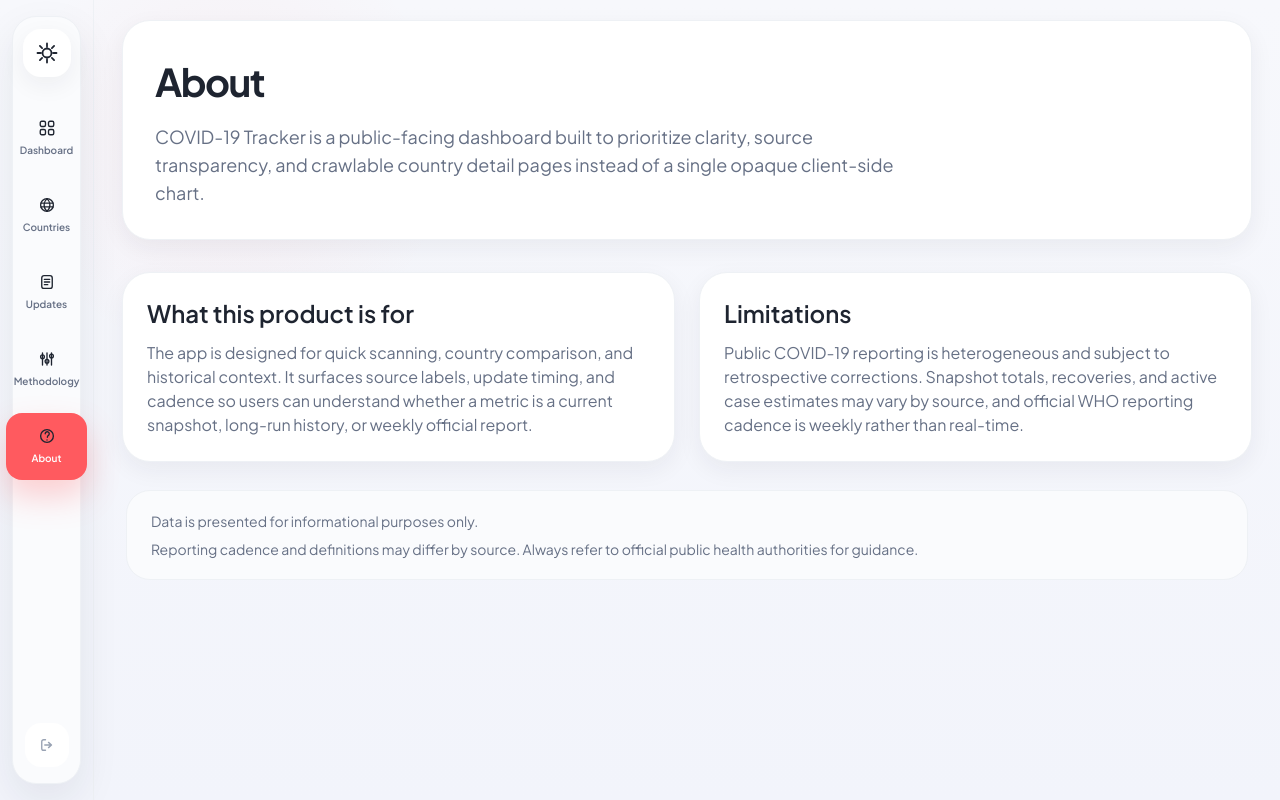
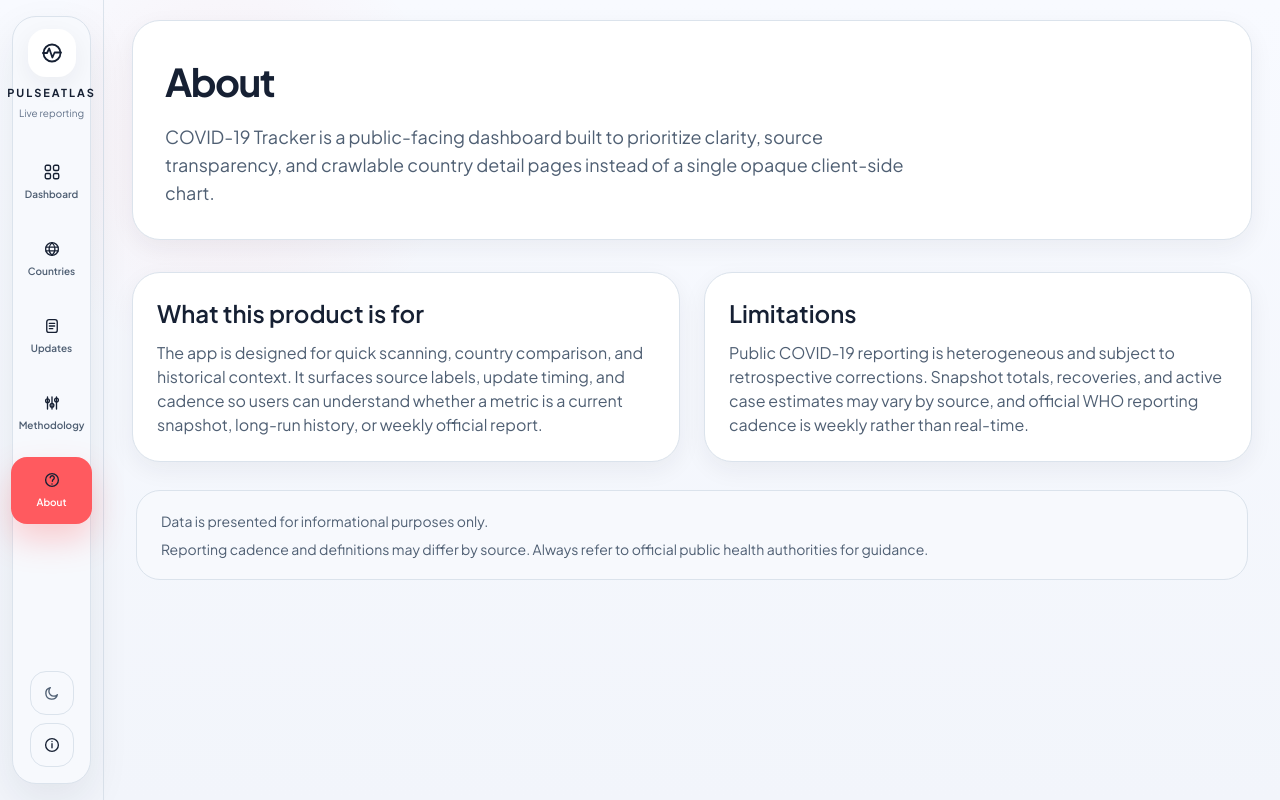
Before and after one commit to Nischhalsubba/corona_tracker, a Next.js app: page /about in a window 1280 px wide. Built offline with nearby package versions, Linux system fonts and the light colour scheme; no server answers.

Commit message:
feat: add interactive map, theme toggle, dummy branding, and full README refresh

```diff
--- a/app/globals.css
+++ b/app/globals.css
@@ -1,24 +1,48 @@
 @import "tailwindcss";
 
-:root {
-  --background: #f5f6fa;
-  --background-soft: #fafbfd;
-  --foreground: #1e2430;
+:root,
+:root[data-theme="light"] {
+  --background: #f2f5fb;
+  --background-soft: #f8faff;
+  --foreground: #162033;
   --surface: #ffffff;
-  --surface-soft: #fafbfd;
-  --border: #eef1f5;
+  --surface-soft: #f7f9fd;
+  --border: #dbe3ec;
   --primary: #ff5a5f;
   --primary-hover: #f24a50;
   --primary-soft: #ffe8e8;
-  --positive: #34c759;
-  --caution: #ffb020;
+  --positive: #2f9e5a;
+  --caution: #b87400;
   --negative: #ff5a5f;
-  --info: #4c7dff;
-  --text-secondary: #667085;
-  --text-tertiary: #98a2b3;
-  --muted: #667085;
+  --info: #2e64e6;
+  --text-secondary: #4f5f73;
+  --text-tertiary: #64748b;
+  --muted: #4f5f73;
   --shadow-sm: 0 8px 24px rgba(31, 41, 55, 0.06);
   --shadow-md: 0 16px 40px rgba(31, 41, 55, 0.08);
+  color-scheme: light;
+}
+
+:root[data-theme="dark"] {
+  --background: #0f1724;
+  --background-soft: #162132;
+  --foreground: #f7fbff;
+  --surface: #132033;
+  --surface-soft: #19283c;
+  --border: #2b3a4c;
+  --primary: #ff6f74;
+  --primary-hover: #ff8c90;
+  --primary-soft: rgba(255, 111, 116, 0.14);
+  --positive: #49d17a;
+  --caution: #ffca63;
+  --negative: #ff7e83;
+  --info: #74a7ff;
+  --text-secondary: #d0dae8;
+  --text-tertiary: #aebacc;
+  --muted: #d0dae8;
+  --shadow-sm: 0 12px 34px rgba(0, 0, 0, 0.28);
+  --shadow-md: 0 24px 48px rgba(0, 0, 0, 0.32);
+  color-scheme: dark;
 }
 
 * {
@@ -34,8 +58,8 @@ body {
   min-height: 100vh;
   color: var(--foreground);
   background:
-    radial-gradient(circle at 18% 18%, rgba(255, 90, 95, 0.06), transparent 18%),
-    linear-gradient(180deg, #f7f8fc 0%, #f2f4fb 100%);
+    radial-gradient(circle at 18% 18%, rgba(255, 90, 95, 0.07), transparent 18%),
+    linear-gradient(180deg, var(--background-soft) 0%, var(--background) 100%);
   font-family: var(--font-body), sans-serif;
 }
 
@@ -82,7 +106,7 @@ button {
 }
 
 .metric-gradient {
-  background: linear-gradient(180deg, #ffffff 0%, #fcfcfe 100%);
+  background: linear-gradient(180deg, var(--surface) 0%, var(--surface-soft) 100%);
 }
 
 .soft-panel {
@@ -119,6 +143,18 @@ button {
   padding-left: 0;
 }
 
+.tracker-map-region {
+  transition:
+    fill 180ms ease,
+    opacity 180ms ease,
+    transform 180ms ease;
+}
+
+.tracker-map-region:hover {
+  fill: var(--primary-hover) !important;
+  opacity: 1 !important;
+}
+
 @keyframes page-enter {
   from {
     opacity: 0;
--- a/app/layout.tsx
+++ b/app/layout.tsx
@@ -22,7 +22,7 @@ export const metadata: Metadata = {
   description:
     "Track COVID-19 cases, recoveries, deaths, and country trends in one dashboard. Explore global metrics, country rankings, historical charts, and transparent data sources.",
   openGraph: {
-    title: "COVID-19 Tracker",
+    title: siteName,
     description:
       "Global and country-level COVID-19 reporting with source labels, update cadence, and historical trend views.",
     type: "website"
@@ -34,8 +34,18 @@ export const metadata: Metadata = {
 
 export default function RootLayout({ children }: { children: React.ReactNode }) {
   return (
-    <html lang="en" className={bodyFont.variable}>
+    <html lang="en" className={bodyFont.variable} suppressHydrationWarning>
       <body>
+        <script
+          dangerouslySetInnerHTML={{
+            __html: `
+              (function () {
+                var stored = localStorage.getItem('pulseatlas-theme');
+                document.documentElement.dataset.theme = stored === 'dark' ? 'dark' : 'light';
+              })();
+            `
+          }}
+        />
         <div className="dashboard-shell">
           <SiteHeader />
           <div className="content-shell">
--- a/components/country-table.tsx
+++ b/components/country-table.tsx
@@ -99,7 +99,7 @@ export function CountryTable({ countries }: { countries: CountrySnapshot[] }) {
                 <td className="rounded-r-2xl px-3 py-4">
                   <Link
                     href={`/countries/${country.slug}`}
-                    className="inline-flex rounded-[14px] bg-[var(--primary-soft)] px-3 py-2 font-semibold text-[var(--primary)] transition hover:bg-[#ffdada]"
+                    className="inline-flex rounded-[14px] bg-[var(--primary-soft)] px-3 py-2 font-semibold text-[var(--primary)] transition hover:opacity-90"
                   >
                     View country
                   </Link>
--- a/components/site-header.tsx
+++ b/components/site-header.tsx
@@ -3,6 +3,8 @@
 import Link from "next/link";
 import { usePathname } from "next/navigation";
 
+import { ThemeToggle } from "@/components/theme-toggle";
+import { siteName } from "@/lib/site";
 import { cn } from "@/lib/utils";
 
 const navItems = [
@@ -17,15 +19,21 @@ export function SiteHeader() {
   const pathname = usePathname();
 
   return (
-    <aside className="border-b border-[var(--border)] bg-transparent lg:min-h-screen lg:w-[94px] lg:border-b-0 lg:border-r lg:px-3 lg:py-4">
+    <aside className="border-b border-[var(--border)] bg-transparent lg:min-h-screen lg:w-[104px] lg:border-b-0 lg:border-r lg:px-3 lg:py-4">
       <div className="soft-panel soft-shadow mx-auto flex items-center justify-between rounded-[24px] p-3 lg:sticky lg:top-4 lg:min-h-[calc(100vh-32px)] lg:flex-col lg:justify-start lg:gap-5">
-        <Link
-          href="/"
-          className="flex h-12 w-12 items-center justify-center rounded-[18px] bg-[var(--surface)] text-[var(--primary)] shadow-[var(--shadow-sm)]"
-          aria-label="COVID-19 Tracker home"
-        >
-          <VirusIcon className="h-6 w-6" />
-        </Link>
+        <div className="flex items-center gap-3 lg:flex-col lg:gap-2">
+          <Link
+            href="/"
+            className="flex h-12 w-12 items-center justify-center rounded-[18px] bg-[var(--surface)] text-[var(--primary)] shadow-[var(--shadow-sm)]"
+            aria-label={`${siteName} home`}
+          >
+            <PulseIcon className="h-6 w-6" />
+          </Link>
+          <div className="hidden text-center lg:block">
+            <div className="text-[11px] font-bold uppercase tracking-[0.18em] text-[var(--foreground)]">{siteName}</div>
+            <div className="mt-1 text-[10px] text-[var(--text-tertiary)]">Live reporting</div>
+          </div>
+        </div>
 
         <nav aria-label="Primary navigation" className="flex items-center gap-2 lg:flex-1 lg:flex-col lg:gap-2.5 lg:pt-2">
           {navItems.map((item) => {
@@ -52,8 +60,15 @@ export function SiteHeader() {
           })}
         </nav>
 
-        <div className="hidden lg:flex lg:h-11 lg:w-11 lg:items-center lg:justify-center lg:rounded-[16px] lg:bg-[var(--surface)] lg:text-[var(--text-tertiary)] lg:mb-1">
-          <LogoutIcon className="h-4.5 w-4.5" />
+        <div className="flex items-center gap-2 lg:flex-col lg:items-center lg:gap-2 lg:pb-1">
+          <ThemeToggle />
+          <Link
+            href="/about"
+            className="soft-panel flex h-11 w-11 items-center justify-center rounded-[16px] text-[var(--text-tertiary)] hover:-translate-y-0.5 hover:text-[var(--foreground)]"
+            aria-label="Open about page"
+          >
+            <InfoIcon className="h-4.5 w-4.5" />
+          </Link>
         </div>
       </div>
     </aside>
@@ -74,15 +89,11 @@ function iconProps(className?: string) {
   };
 }
 
-function VirusIcon({ className }: { className?: string }) {
+function PulseIcon({ className }: { className?: string }) {
   return (
     <svg {...iconProps(className)}>
-      <circle cx="12" cy="12" r="4.5" />
-      <path d="M12 2.5v3M12 18.5v3M4.9 4.9l2.2 2.2M16.9 16.9l2.2 2.2M2.5 12h3M18.5 12h3M4.9 19.1l2.2-2.2M16.9 7.1l2.2-2.2" />
-      <circle cx="12" cy="7.2" r="1" fill="currentColor" stroke="none" />
-      <circle cx="16.8" cy="12" r="1" fill="currentColor" stroke="none" />
-      <circle cx="12" cy="16.8" r="1" fill="currentColor" stroke="none" />
-      <circle cx="7.2" cy="12" r="1" fill="currentColor" stroke="none" />
+      <path d="M3 12h4l2.2-4.5 3.2 9 2.2-5H21" />
+      <circle cx="12" cy="12" r="8.5" />
     </svg>
   );
 }
@@ -137,11 +148,11 @@ function HelpIcon({ className }: { className?: string }) {
   );
 }
 
-function LogoutIcon({ className }: { className?: string }) {
+function InfoIcon({ className }: { className?: string }) {
   return (
     <svg {...iconProps(className)}>
-      <path d="M10 5H7.5A2.5 2.5 0 0 0 5 7.5v9A2.5 2.5 0 0 0 7.5 19H10" />
-      <path d="M14 8.5 18 12l-4 3.5M18 12H9" />
+      <circle cx="12" cy="12" r="8.5" />
+      <path d="M12 10.2v5.6M12 7.3h.01" />
     </svg>
   );
 }
--- /dev/null
+++ b/components/theme-toggle.tsx
@@ -0,0 +1,69 @@
+"use client";
+
+import { useEffect, useState } from "react";
+
+const STORAGE_KEY = "pulseatlas-theme";
+
+type ThemeMode = "light" | "dark";
+
+export function ThemeToggle() {
+  const [theme, setTheme] = useState<ThemeMode>("light");
+  const [mounted, setMounted] = useState(false);
+
+  useEffect(() => {
+    const activeTheme = document.documentElement.dataset.theme === "dark" ? "dark" : "light";
+    setTheme(activeTheme);
+    setMounted(true);
+  }, []);
+
+  function toggleTheme() {
+    const nextTheme: ThemeMode = theme === "dark" ? "light" : "dark";
+    setTheme(nextTheme);
+    document.documentElement.dataset.theme = nextTheme;
+    window.localStorage.setItem(STORAGE_KEY, nextTheme);
+  }
+
+  return (
+    <button
+      type="button"
+      onClick={toggleTheme}
+      className="soft-panel flex h-11 w-11 items-center justify-center rounded-[16px] text-[var(--text-secondary)] hover:-translate-y-0.5 hover:text-[var(--foreground)]"
+      aria-label={mounted ? `Switch to ${theme === "dark" ? "light" : "dark"} mode` : "Toggle theme"}
+      aria-pressed={theme === "dark"}
+      title={mounted ? `Theme: ${theme}` : "Toggle theme"}
+    >
+      {theme === "dark" ? <SunIcon className="h-4.5 w-4.5" /> : <MoonIcon className="h-4.5 w-4.5" />}
+    </button>
+  );
+}
+
+function iconProps(className?: string) {
+  return {
+    viewBox: "0 0 24 24",
+    width: 24,
+    height: 24,
+    fill: "none",
+    stroke: "currentColor",
+    strokeWidth: 1.8,
+    strokeLinecap: "round" as const,
+    strokeLinejoin: "round" as const,
+    className
+  };
+}
+
+function SunIcon({ className }: { className?: string }) {
+  return (
+    <svg {...iconProps(className)}>
+      <circle cx="12" cy="12" r="4" />
+      <path d="M12 2.5v2.2M12 19.3v2.2M4.9 4.9l1.6 1.6M17.5 17.5l1.6 1.6M2.5 12h2.2M19.3 12h2.2M4.9 19.1l1.6-1.6M17.5 6.5l1.6-1.6" />
+    </svg>
+  );
+}
+
+function MoonIcon({ className }: { className?: string }) {
+  return (
+    <svg {...iconProps(className)}>
+      <path d="M19.2 14.2A7.8 7.8 0 1 1 9.8 4.8a6.6 6.6 0 0 0 9.4 9.4Z" />
+    </svg>
+  );
+}
--- a/lib/site.ts
+++ b/lib/site.ts
@@ -1,3 +1,3 @@
 export const siteUrl = process.env.NEXT_PUBLIC_SITE_URL ?? "https://corona-tracker-hazel.vercel.app";
 
-export const siteName = "COVID-19 Tracker";
+export const siteName = "PulseAtlas";
```
Also changed, not shown: app/page.tsx (+4 -4 lines), components/world-map.tsx (+169 -43 lines), 1 other file (tests, documents, lock files or other folders).
